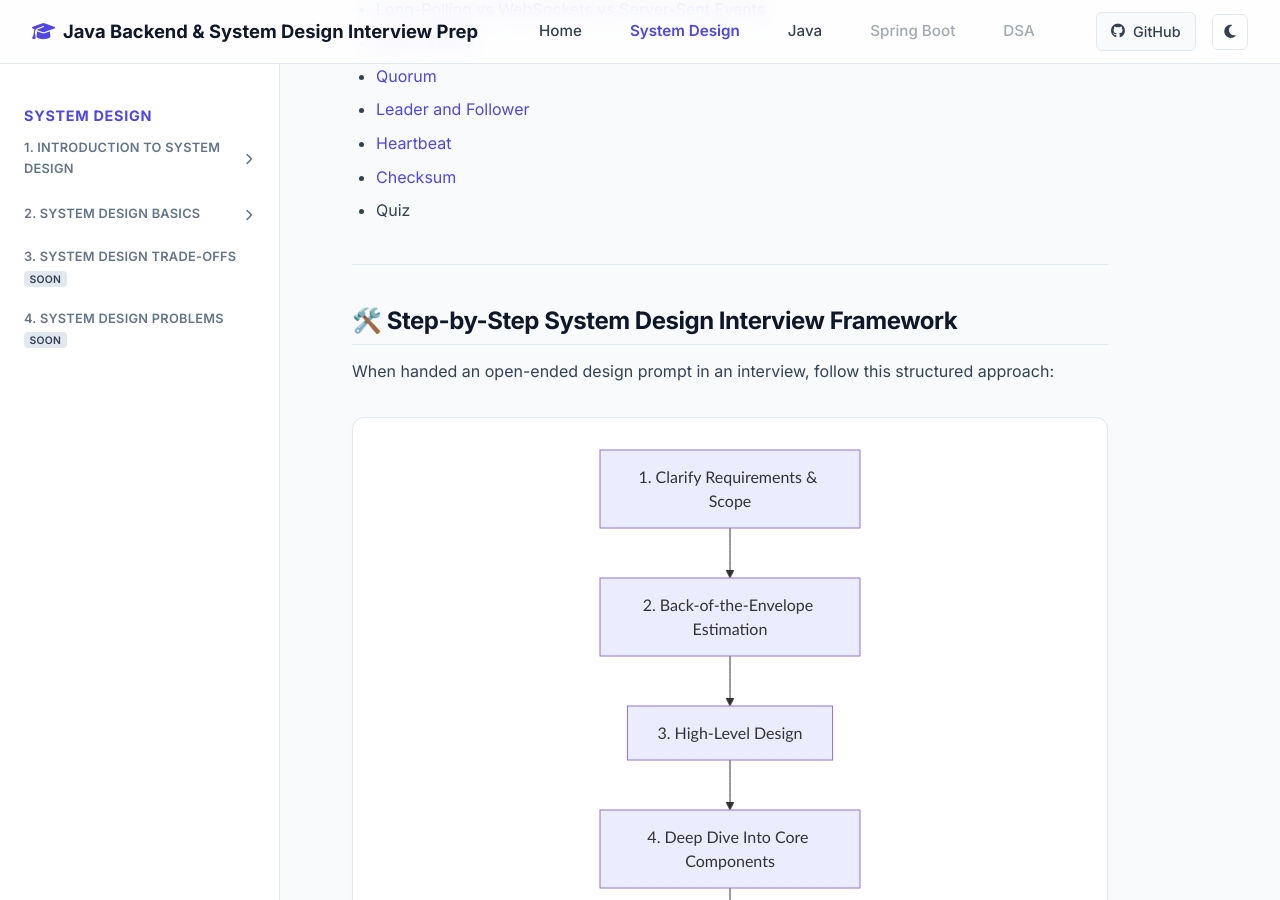
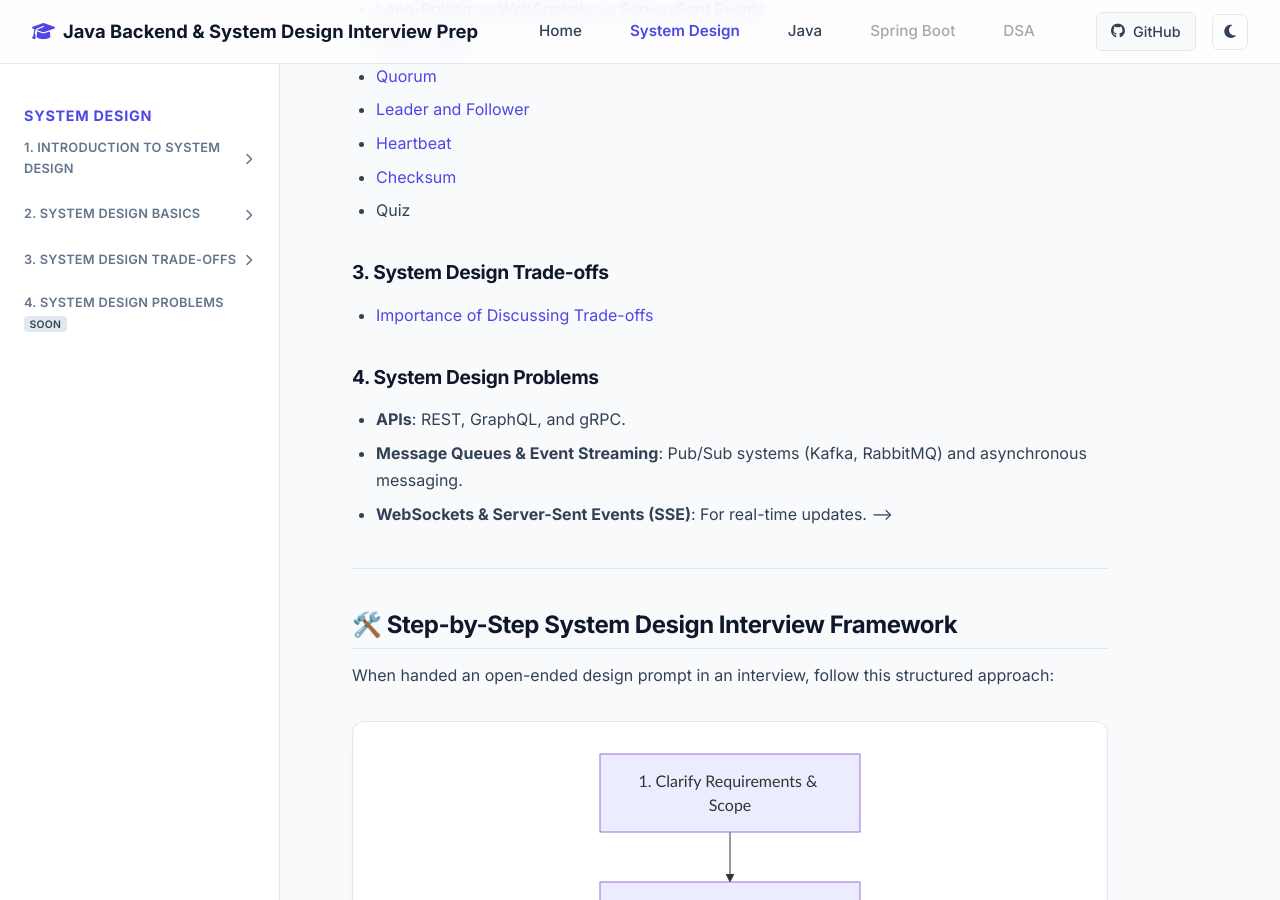
Before and after one commit to shouvik126/java-dsa-system-design-interview, a Jekyll site: the page built from System-Design/README.md, in a window 1280 px wide and 900 px high, scrolled down 1362 px. Built offline with Jekyll 4.4.1, drawn with Linux system fonts in a browser that asks for light colours.

Commit message:
Added SD tradeoffs

```diff
--- a/System-Design/README.md
+++ b/System-Design/README.md
@@ -47,10 +47,8 @@ To help you prepare systematically, the content is organized into key focus area
 *   [Checksum](./2-system-design-basics/2.19-checksum.md)
 *    Quiz
 
-<!-- ### 3. System Design Trade-offs
-*   **SQL vs. NoSQL**: Choosing the right database paradigm for your use case.
-*   **Database Scaling**: Replication (Leader-Follower, Leader-Leader), Partitioning/Sharding (Consistent Hashing), and Federation.
-*   **Indexes**: B-Trees, LSM-Trees, and database indexing strategies.
+### 3. System Design Trade-offs
+*   [Importance of Discussing Trade-offs](./3-system-design-trade-offs/3.1-Importance-of-discussing-trade-offs.md)
 
 ### 4. System Design Problems
 *   **APIs**: REST, GraphQL, and gRPC.
--- a/_layouts/default.html
+++ b/_layouts/default.html
@@ -308,8 +308,19 @@
                 </li>
               </ul>
             </li>
-            <li class="tree-group disabled-group">
-              <span class="group-title">3. System Design Trade-offs <span class="badge">Soon</span></span>
+            <li class="tree-group">
+              <div class="group-header">
+                <span class="group-title">3. System Design Trade-offs</span>
+                <span class="group-toggle-icon"><i class="fas fa-chevron-down"></i></span>
+              </div>
+              <ul class="sub-tree">
+                <li>
+                  <a href="{{ '/System-Design/3-system-design-trade-offs/3.1-Importance-of-discussing-trade-offs/' | relative_url }}"
+                    class="{% if page.url contains '3.1-Importance-of-discussing-trade-offs' %}active-link{% endif %}">
+                    Importance of Discussing Trade-offs
+                  </a>
+                </li>
+              </ul>
             </li>
             <li class="tree-group disabled-group">
               <span class="group-title">4. System Design Problems <span class="badge">Soon</span></span>
```
Also changed, not shown: System-Design/2-system-design-basics/2.19-checksum.md (+2 -0 lines), System-Design/3-system-design-trade-offs/3.1-Importance-of-discussing-trade-offs.md (added, +60 -0 lines).
